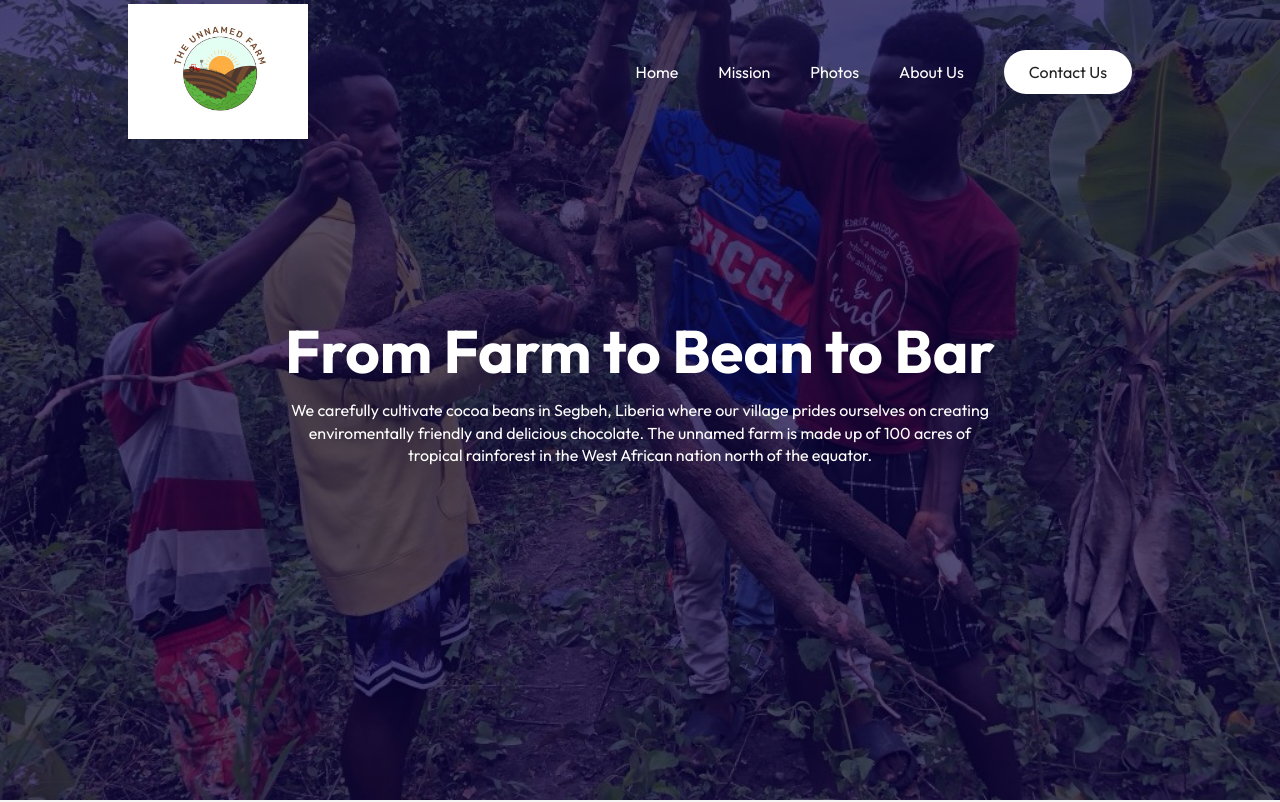
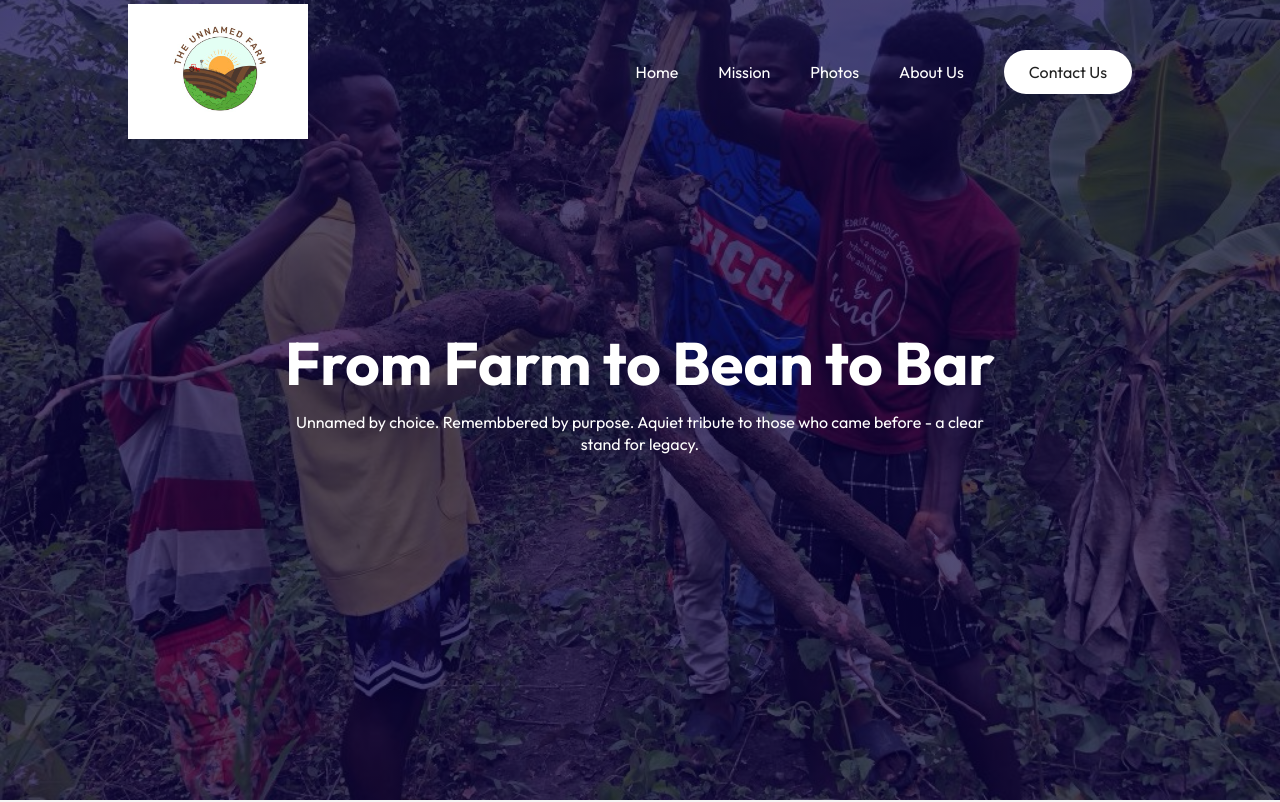
Before and after one commit to dtaplin21/the-Unnamed-Farm-Ltd, a React (Vite) app: page / in a window 1280 px wide. Shown: the top 802 px of the page. Built offline with nearby package versions, Linux system fonts and the light colour scheme; a web font is replaced by a local one.

Commit message:
hero change

```diff
--- a/src/Components/Hero/Hero.jsx
+++ b/src/Components/Hero/Hero.jsx
@@ -8,10 +8,7 @@ const Hero = () => {
      <div className="hero container">
       <div className="hero-text">
         <h1>From Farm to Bean to Bar</h1>
-        <p>We carefully cultivate cocoa beans in Segbeh, Liberia where our village prides ourselves on
-          creating enviromentally friendly and delicious chocolate. The unnamed farm is made up of 100 acres of
-          tropical rainforest in the West African nation north of
-          the equator. </p>
+        <p> Unnamed by choice. Remembbered by purpose. Aquiet tribute to those who came before - a clear stand for legacy. </p>
       </div>
     </div>
   )
```
